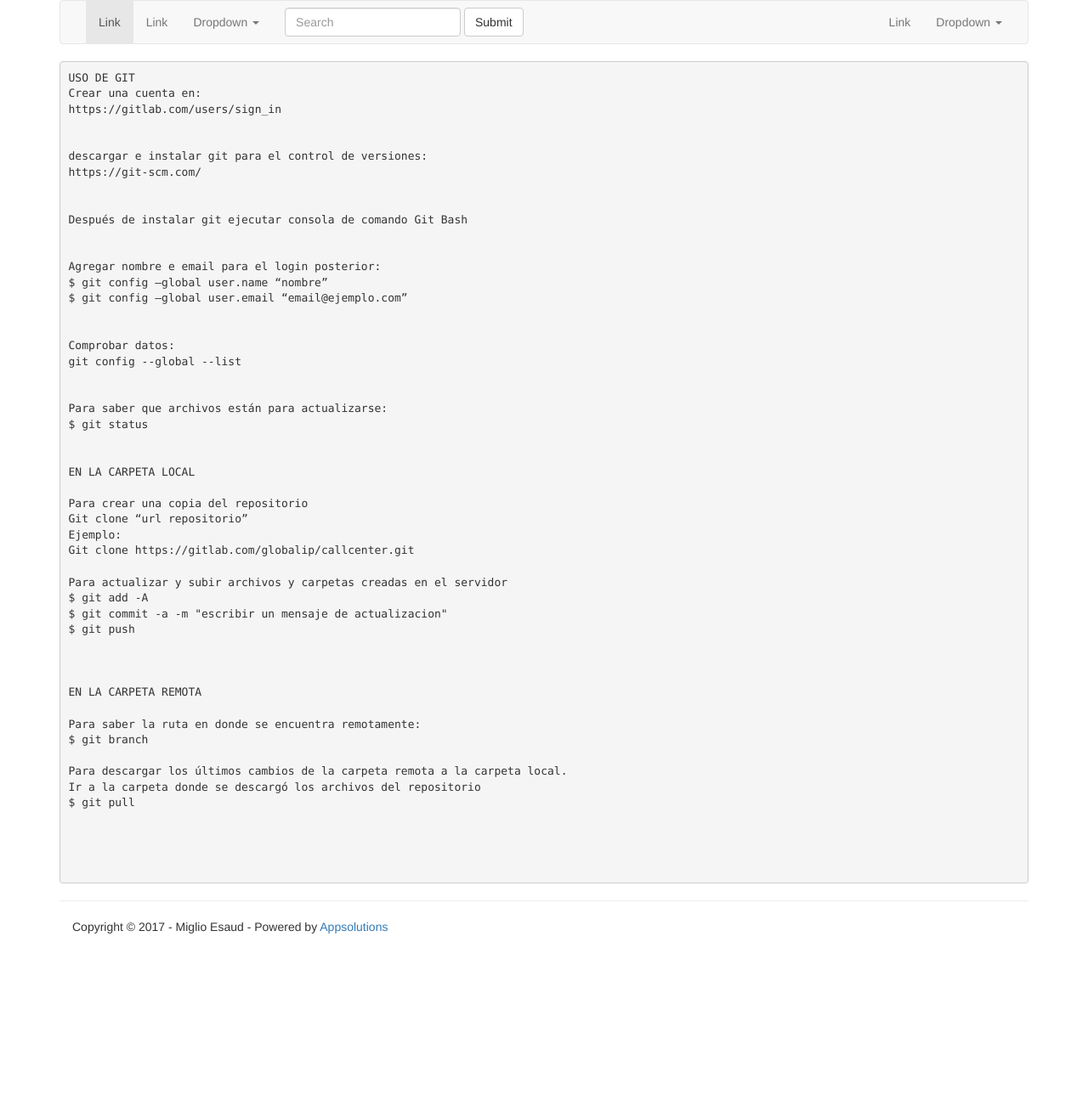
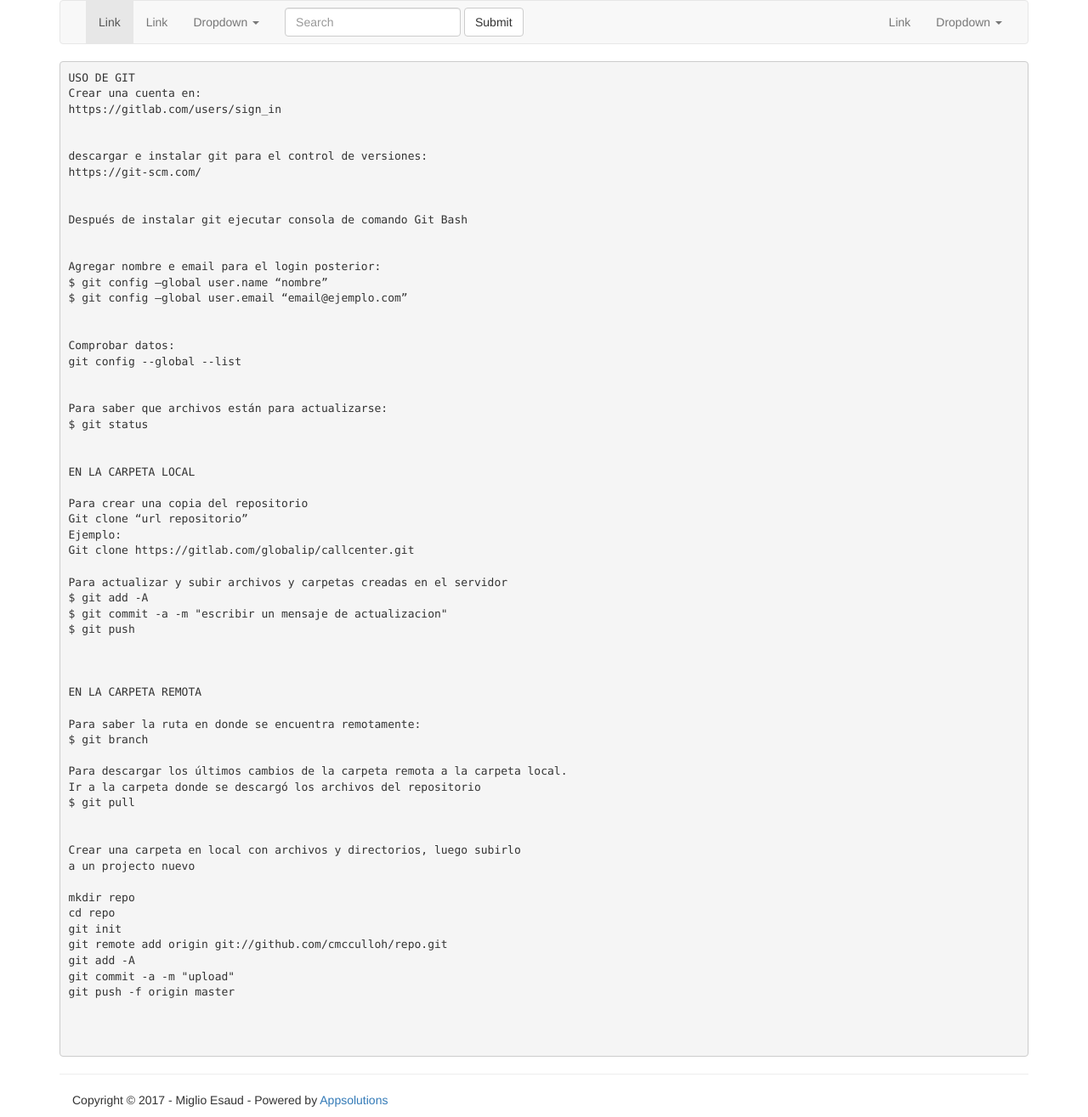
Before and after one commit to mig1098/mig1098.github.io, a Jekyll site: the page built from gitlab-guia/index.html, in a window 1280 px wide. Shown: the whole page at 85% size. Built offline with Jekyll 4.4.1, drawn with Linux system fonts in a browser that asks for light colours; Markdown is read by kramdown in place of the engine named in the settings; before the commit the page ends 1111 px from its top, so only the background shows below that.

Commit message:
Update index.html

```diff
--- a/gitlab-guia/index.html
+++ b/gitlab-guia/index.html
@@ -54,5 +54,16 @@ Ir a la carpeta donde se descargó los archivos del repositorio
 $ git pull
 
 
+Crear una carpeta en local con archivos y directorios, luego subirlo
+a un projecto nuevo
+
+mkdir repo
+cd repo
+git init
+git remote add origin git://github.com/cmcculloh/repo.git
+git add -A
+git commit -a -m "upload"
+git push -f origin master
+
 
     </pre>
```
